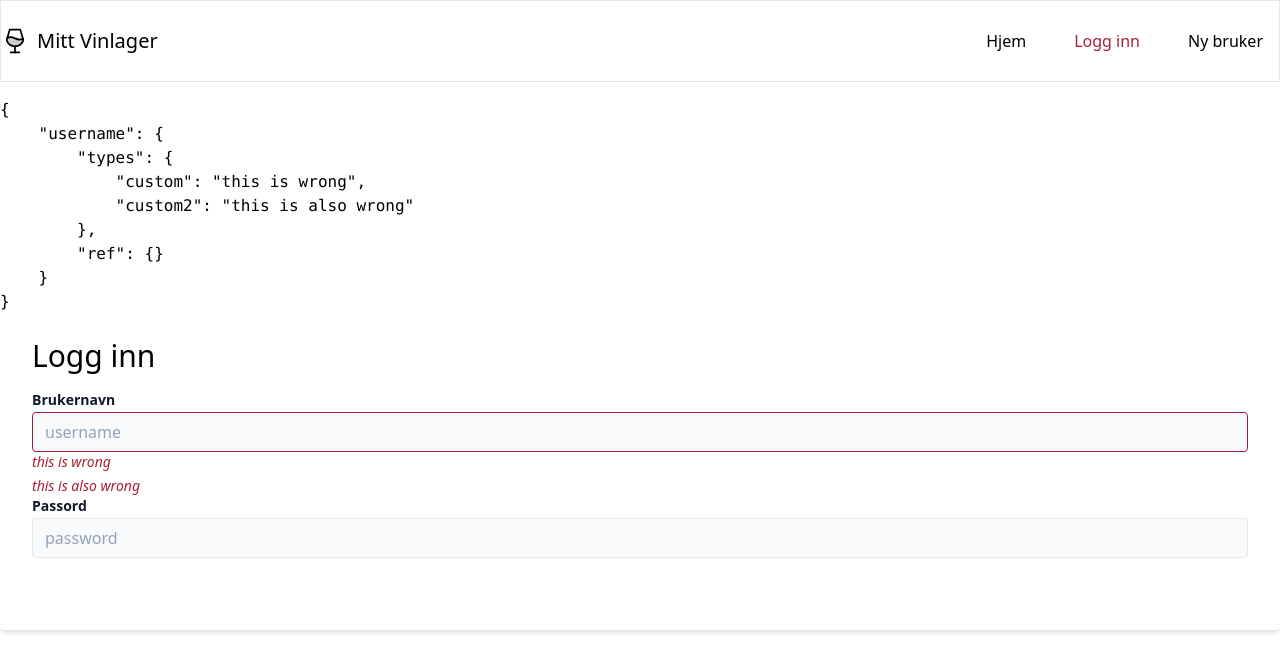
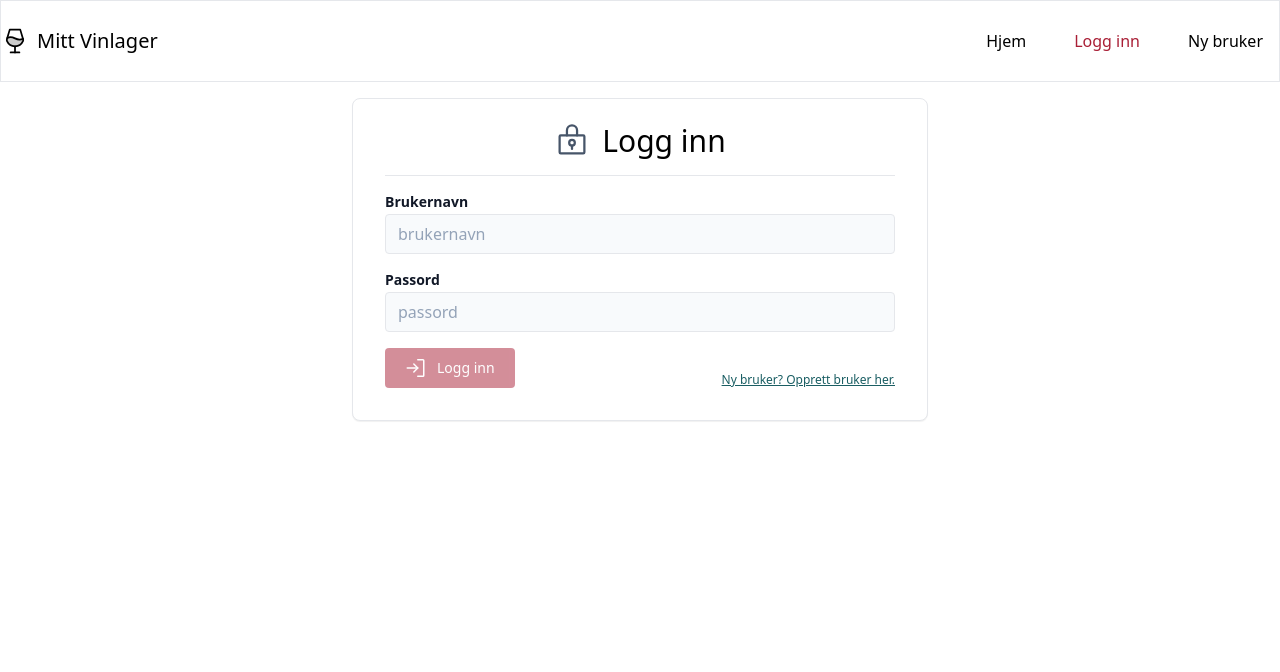
Before and after one commit to AlexanderOrmseth/MittVinlager, a React (Create React App) app in the folder client/: page /login in a window 1280 px wide. Shown: the top 672 px of the page. Built offline with nearby package versions, Linux system fonts and the light colour scheme.

Commit message:
auth form layout refactor + placeholder wine image

```diff
--- a/client/src/App.tsx
+++ b/client/src/App.tsx
@@ -6,6 +6,7 @@ import Layout from "./app/layout/Layout";
 import { useAppDispatch } from "./app/store/configureStore";
 import { fetchCurrentUser } from "./features/account/accountSlice";
 import Login from "./features/account/Login";
+import ProfilePage from "./features/account/ProfilePage";
 import Register from "./features/account/Register";
 import HomePage from "./features/home/HomePage";
 import DetailsPage from "./features/wine/DetailsPage";
@@ -41,6 +42,7 @@ function App() {
             <Route index element={<HomePage />} />
             <Route path="login" element={<Login />} />
             <Route path="register" element={<Register />} />
+            <Route path="profile" element={<ProfilePage />} />
             <Route path="inventory" element={<InventoryPage />} />
             <Route path="inventory/new" element={<NewWinePage />} />
             <Route path="inventory/:id" element={<DetailsPage />} />
--- /dev/null
+++ b/client/src/app/layout/AuthForm.tsx
@@ -0,0 +1,19 @@
+import { LockKey } from "phosphor-react";
+import React from "react";
+interface Props {
+  title: string;
+  children: React.ReactNode;
+}
+const AuthForm = ({ title, children }: Props) => {
+  return (
+    <div className="bg-white shadow-xxs border rounded-lg max-w-xl mx-auto px-8 pt-6 pb-8 mb-4 flex flex-col">
+      <header className="flex items-center justify-center mb-4 pb-4 border-b">
+        <LockKey size={"2.25rem"} className="text-slate-600 mr-3" />
+        <h2 className="text-3xl  text-center">{title}</h2>
+      </header>
+      {children}
+    </div>
+  );
+};
+
+export default AuthForm;
--- a/client/src/features/account/Login.tsx
+++ b/client/src/features/account/Login.tsx
@@ -6,8 +6,11 @@ import { loginSchema } from "./validation/validationSchema";
 import toast from "react-hot-toast";
 import { useAppDispatch } from "../../app/store/configureStore";
 import { signIn } from "./accountSlice";
-import { useNavigate } from "react-router-dom";
+import { Link, useNavigate } from "react-router-dom";
 import { useEffect } from "react";
+import LoadingButton from "../../app/components/LoadingButton";
+import { Lock, LockKey, SignIn } from "phosphor-react";
+import AuthForm from "../../app/layout/AuthForm";
 
 const Login = () => {
   const navigate = useNavigate();
@@ -22,17 +25,6 @@ const Login = () => {
     resolver: yupResolver(loginSchema),
   });
 
-  useEffect(() => {
-    setError("username", {
-      types: {
-        custom: "this is wrong",
-        custom2: "this is also wrong",
-      },
-    });
-
-    return () => {};
-  }, []);
-
   const onSubmit = async (data: FieldValues) => {
     try {
       console.log(data);
@@ -46,37 +38,40 @@ const Login = () => {
   };
 
   return (
-    <div>
-      <pre>{JSON.stringify(errors, null, 4)}</pre>
-
-      <div className="bg-white shadow-md rounded px-8 pt-6 pb-8 mb-4 flex flex-col">
-        <h2 className="text-3xl mb-4">Logg inn</h2>
-        <form onSubmit={handleSubmit(onSubmit)}>
+    <AuthForm title="Logg inn">
+      <form className="space-y-4" onSubmit={handleSubmit(onSubmit)}>
         <FormTextInput
           name="username"
           label="Brukernavn"
-            placeholder="username"
+          placeholder="brukernavn"
           control={control}
         />
         <FormTextInput
           name="password"
           label="Passord"
           type="password"
-            placeholder="password"
+          placeholder="passord"
           control={control}
         />
-          <div className="flex items-center justify-between">
-            <button
+        <div className="flex items-end flex-wrap gap-4 justify-between">
+          <LoadingButton
             disabled={isSubmitting || !isValid}
-              className="bg-wine1 hover:bg-blue-700 text-white font-bold py-2 px-4 rounded disabled:opacity-50 disabled:cursor-not-allowed"
             type="submit"
+            loading={isSubmitting}
+            loadingText="Logger inn..."
           >
+            <SignIn size="1.5rem" />
             Logg inn
-            </button>
+          </LoadingButton>
+          <Link
+            className="text-xs text-green-wine-500 font-medium underline"
+            to="/register"
+          >
+            Ny bruker? Opprett bruker her.
+          </Link>
         </div>
       </form>
-      </div>
-    </div>
+    </AuthForm>
   );
 };
 
--- a/client/src/features/account/Register.tsx
+++ b/client/src/features/account/Register.tsx
@@ -6,8 +6,11 @@ import { registerSchema } from "./validation/validationSchema";
 import toast from "react-hot-toast";
 import { useAppDispatch } from "../../app/store/configureStore";
 import { signIn } from "./accountSlice";
-import { useNavigate } from "react-router-dom";
+import { Link, useNavigate } from "react-router-dom";
 import api from "../../app/api";
+import AuthForm from "../../app/layout/AuthForm";
+import LoadingButton from "../../app/components/LoadingButton";
+import { UserPlus } from "phosphor-react";
 
 const Register = () => {
   const navigate = useNavigate();
@@ -34,14 +37,12 @@ const Register = () => {
   };
 
   return (
-    <div>
-      <div className="bg-white shadow-md rounded px-8 pt-6 pb-8 mb-4 flex flex-col">
-        <h2 className="text-3xl mb-4">Opprett bruker</h2>
-        <form onSubmit={handleSubmit(onSubmit)}>
+    <AuthForm title="Opprett bruker">
+      <form className="space-y-4" onSubmit={handleSubmit(onSubmit)}>
         <FormTextInput
           name="username"
           label="Brukernavn"
-            placeholder="username"
+          placeholder="brukernavn"
           control={control}
         />
         <FormTextInput
@@ -55,21 +56,28 @@ const Register = () => {
           name="password"
           label="Passord"
           type="password"
-            placeholder="password"
+          placeholder="passord"
           control={control}
         />
-          <div className="flex items-center justify-between">
-            <button
+        <div className="flex items-end flex-wrap gap-4 justify-between">
+          <LoadingButton
             disabled={isSubmitting || !isValid}
-              className="bg-wine1 hover:bg-blue-700 text-white font-bold py-2 px-4 rounded disabled:opacity-50 disabled:cursor-not-allowed"
             type="submit"
+            loading={isSubmitting}
+            loadingText="Logger inn..."
           >
+            <UserPlus size="1.5rem" />
             Opprett bruker
-            </button>
+          </LoadingButton>
+          <Link
+            className="text-xs text-green-wine-500 font-medium underline"
+            to="/login"
+          >
+            Allerede bruker? Logg inn her.
+          </Link>
         </div>
       </form>
-      </div>
-    </div>
+    </AuthForm>
   );
 };
 
--- a/client/src/features/wine/form/WineForm.tsx
+++ b/client/src/features/wine/form/WineForm.tsx
@@ -13,6 +13,7 @@ import { defaultValues } from "./defaultValues";
 import FormYearPicker from "../../../app/components/form/FormYearPicker";
 import LoadingButton from "../../../app/components/LoadingButton";
 import { PlusCircle } from "phosphor-react";
+import placeholderImg from "../../../app/assets/bottle.png";
 
 interface Props {
   title: string;
@@ -175,9 +176,13 @@ const WineForm = ({
                 <div className="sm:mb-0 select-none mb-4 rounded-lg border p-6 bg-white">
                   <img
                     className="mx-auto max-h-80"
-                    src={`https://bilder.vinmonopolet.no/cache/300x300-0/${
-                      getValues("productId") || "undefined"
-                    }-1.jpg`}
+                    src={`${
+                      getValues("productId")
+                        ? "https://bilder.vinmonopolet.no/cache/300x300-0/" +
+                          getValues("productId") +
+                          "-1.jpg"
+                        : placeholderImg
+                    }`}
                     alt={`Bilde av en vin`}
                   />
                 </div>
--- a/client/src/features/wine/list/WineCard.tsx
+++ b/client/src/features/wine/list/WineCard.tsx
@@ -1,6 +1,7 @@
 import { Coins, Info, MapTrifold, Percent } from "phosphor-react";
 import { Link } from "react-router-dom";
 import { Wine } from "../../../app/models/wine";
+import placeholderImg from "../../../app/assets/bottle.png";
 
 interface Props {
   wine: Wine;
@@ -14,10 +15,14 @@ const WineCard = ({ wine }: Props) => {
     >
       <img
         className="max-h-40"
-        src={`https://bilder.vinmonopolet.no/cache/160x160-0/${
-          wine.productId || "undefined"
-        }-1.jpg`}
-        alt={`Bilde av en vin`}
+        src={`${
+          wine.productId
+            ? "https://bilder.vinmonopolet.no/cache/160x160-0/" +
+              wine.productId +
+              "-1.jpg"
+            : placeholderImg
+        }`}
+        alt="Bilde av en vin"
       />
       <div className="flex-1">
         <header className="mb-2">
```
Also changed, not shown: client/src/app/assets/bottle.png (added). Lines whose indentation alone changed are shown as unchanged.
